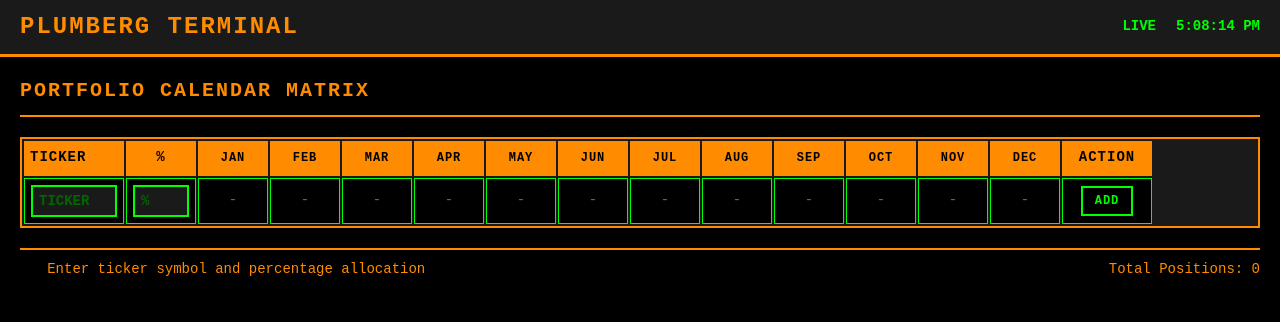
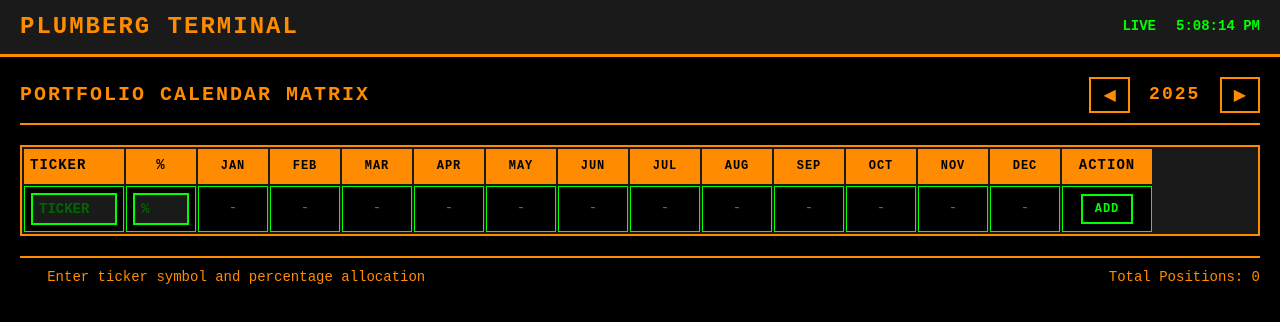
Before and after one commit to elofledning/plumberg-console, a React (Vite) app: page / in a window 1280 px wide. Shown: the top 322 px of the page. Built offline with nearby package versions, Linux system fonts and the light colour scheme.

Commit message:
Basic Update to StockCalendar Component

```diff
--- a/src/components/StockCalendar.css
+++ b/src/components/StockCalendar.css
@@ -8,6 +8,9 @@
   margin-bottom: 20px;
   padding-bottom: 10px;
   border-bottom: 2px solid #ff8c00;
+  display: flex;
+  justify-content: space-between;
+  align-items: center;
 }
 
 .calendar-header h2 {
@@ -15,6 +18,38 @@
   font-size: 20px;
   letter-spacing: 2px;
   margin: 0;
+}
+
+.year-selector {
+  display: flex;
+  align-items: center;
+  gap: 15px;
+}
+
+.year-display {
+  color: #ff8c00;
+  font-size: 18px;
+  font-weight: bold;
+  letter-spacing: 2px;
+  min-width: 60px;
+  text-align: center;
+}
+
+.year-btn {
+  background-color: #000000;
+  border: 2px solid #ff8c00;
+  color: #ff8c00;
+  padding: 6px 12px;
+  font-size: 16px;
+  font-weight: bold;
+  cursor: pointer;
+  transition: all 0.2s;
+}
+
+.year-btn:hover {
+  background-color: #ff8c00;
+  color: #000000;
+  box-shadow: 0 0 10px #ff8c00;
 }
 
 .calendar-grid {
--- a/src/components/StockCalendar.tsx
+++ b/src/components/StockCalendar.tsx
@@ -1,4 +1,4 @@
-import { useState } from 'react';
+import { useState, useRef } from 'react';
 import './StockCalendar.css';
 
 interface StockPosition {
@@ -7,15 +7,25 @@ interface StockPosition {
   percentage: string;
 }
 
+interface YearData {
+  [year: number]: StockPosition[];
+}
+
 const MONTHS = [
   'JAN', 'FEB', 'MAR', 'APR', 'MAY', 'JUN',
   'JUL', 'AUG', 'SEP', 'OCT', 'NOV', 'DEC'
 ];
 
 function StockCalendar() {
-  const [positions, setPositions] = useState<StockPosition[]>([]);
+  const currentYear = new Date().getFullYear();
+  const [selectedYear, setSelectedYear] = useState(currentYear);
+  const [yearData, setYearData] = useState<YearData>({});
   const [newTicker, setNewTicker] = useState('');
   const [newPercentage, setNewPercentage] = useState('');
+  const tickerInputRef = useRef<HTMLInputElement>(null);
+
+  // Get positions for the currently selected year
+  const positions = yearData[selectedYear] || [];
 
   const addPosition = () => {
     if (newTicker.trim() === '') return;
@@ -26,19 +36,34 @@ function StockCalendar() {
       percentage: newPercentage || '0'
     };
 
-    setPositions([...positions, position]);
+    const currentPositions = yearData[selectedYear] || [];
+    setYearData({
+      ...yearData,
+      [selectedYear]: [...currentPositions, position]
+    });
     setNewTicker('');
     setNewPercentage('');
+
+    // Focus back on ticker input
+    setTimeout(() => tickerInputRef.current?.focus(), 0);
   };
 
   const removePosition = (id: string) => {
-    setPositions(positions.filter(pos => pos.id !== id));
+    const currentPositions = yearData[selectedYear] || [];
+    setYearData({
+      ...yearData,
+      [selectedYear]: currentPositions.filter(pos => pos.id !== id)
+    });
   };
 
   const updatePercentage = (id: string, value: string) => {
-    setPositions(positions.map(pos =>
-      pos.id === id ? { ...pos, percentage: value } : pos
-    ));
+    const currentPositions = yearData[selectedYear] || [];
+    setYearData({
+      ...yearData,
+      [selectedYear]: currentPositions.map(pos =>
+        pos.id === id ? { ...pos, percentage: value } : pos
+      )
+    });
   };
 
   const handleKeyPress = (e: React.KeyboardEvent) => {
@@ -51,6 +76,21 @@ function StockCalendar() {
     <div className="stock-calendar">
       <div className="calendar-header">
         <h2>PORTFOLIO CALENDAR MATRIX</h2>
+        <div className="year-selector">
+          <button
+            onClick={() => setSelectedYear(selectedYear - 1)}
+            className="year-btn"
+          >
+            ◀
+          </button>
+          <span className="year-display">{selectedYear}</span>
+          <button
+            onClick={() => setSelectedYear(selectedYear + 1)}
+            className="year-btn"
+          >
+            ▶
+          </button>
+        </div>
       </div>
 
       <div className="calendar-grid">
@@ -100,6 +140,7 @@ function StockCalendar() {
         <div className="grid-row input-row">
           <div className="cell data-cell ticker-col">
             <input
+              ref={tickerInputRef}
               type="text"
               value={newTicker}
               onChange={(e) => setNewTicker(e.target.value)}
```
Also changed, not shown: 1 other file (tests, documents, lock files or other folders).
